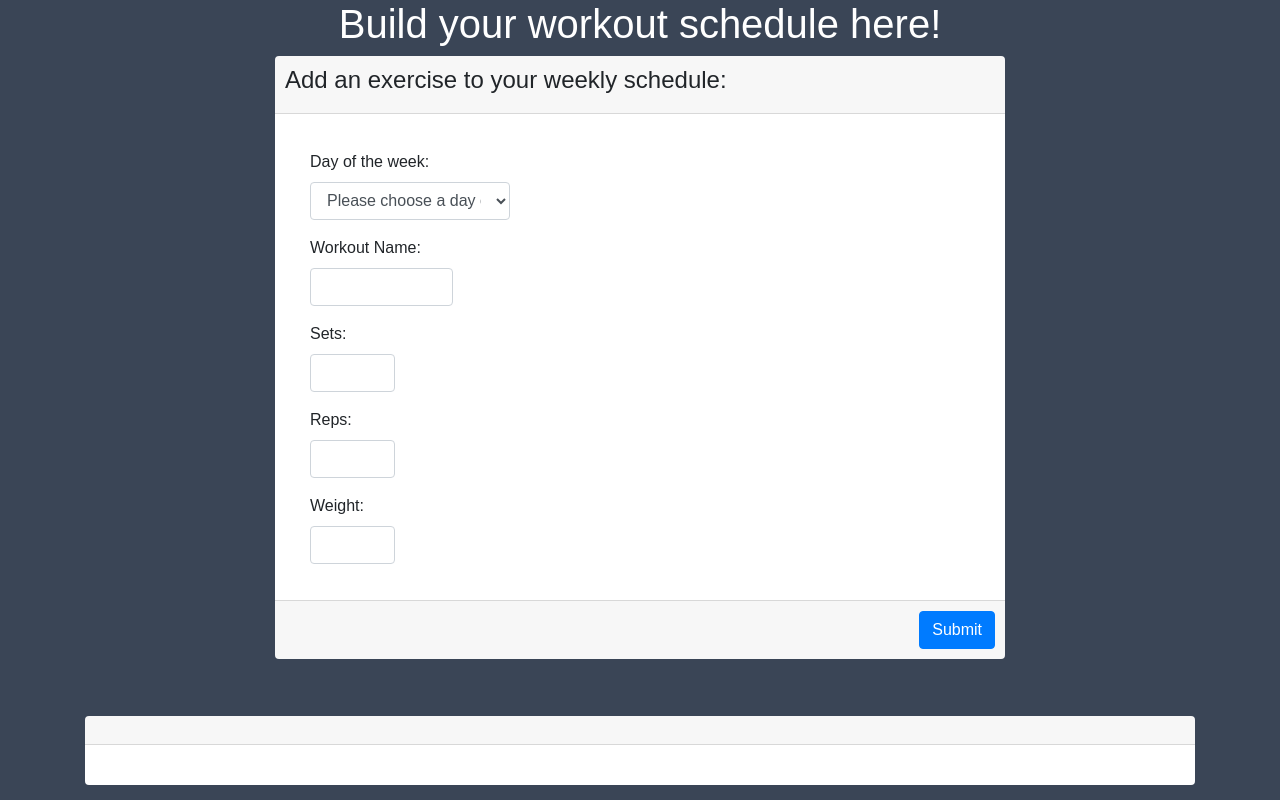
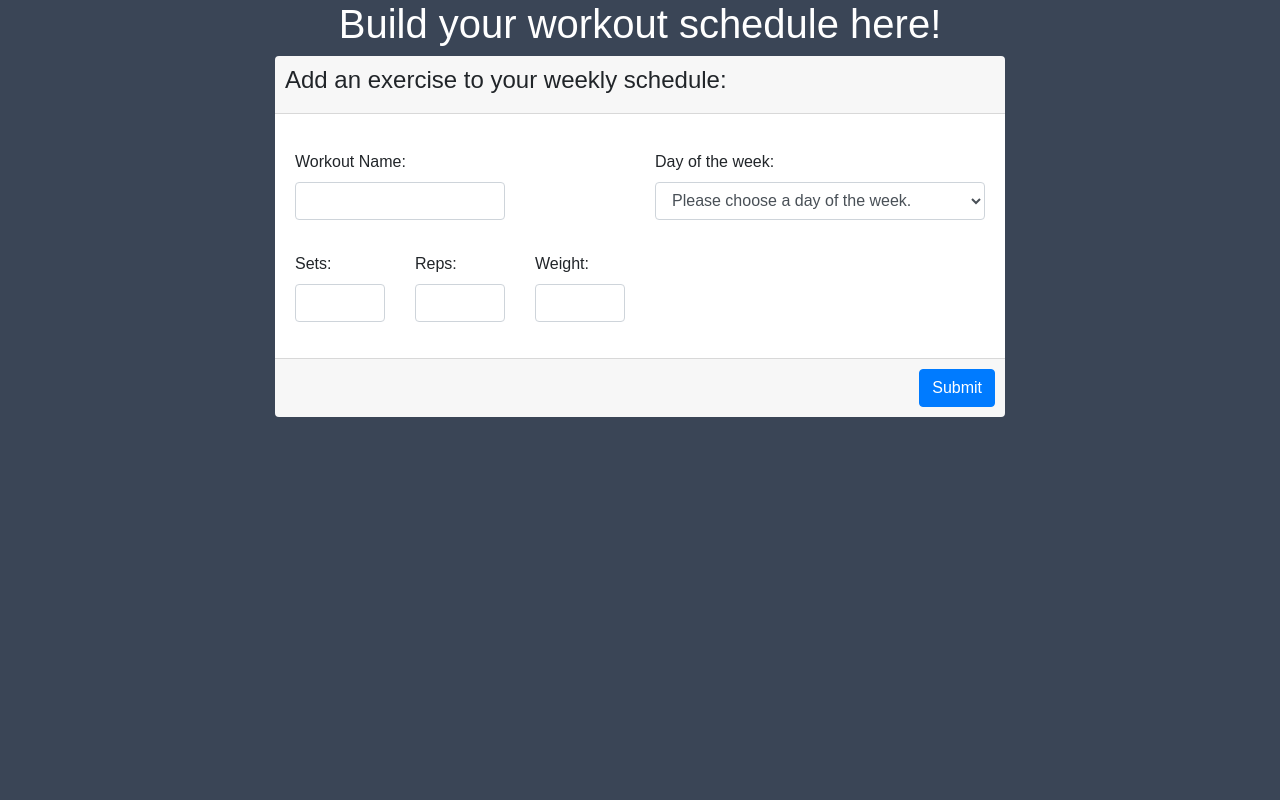
Before and after one commit to BrianLacey/workout-log, a React (Create React App) app in the folder content/: page / in a window 1280 px wide. Built offline with nearby package versions, Linux system fonts and the light colour scheme.

Commit message:
Finished building basic front end.

```diff
--- a/content/package.json
+++ b/content/package.json
@@ -3,6 +3,7 @@
   "version": "0.1.0",
   "private": true,
   "dependencies": {
+    "axios": "^0.18.0",
     "react": "^16.3.2",
     "react-dom": "^16.3.2",
     "react-scripts": "1.1.4"
--- a/content/src/containers/Landing.js
+++ b/content/src/containers/Landing.js
@@ -11,7 +11,8 @@ class Landing extends PureComponent {
       sets: "",
       reps: "",
       weight: "",
-      weekDay: ""
+      weekDay: "",
+      schedule: []
     };
     this.onChange = this.onChange.bind(this);
   }
@@ -45,7 +46,17 @@ class Landing extends PureComponent {
               }
             >
               <form>
+                <div className="row">
                   <div className="col-lg-4">
+                    <FormInput
+                      type="text"
+                      name="name"
+                      label="Workout Name"
+                      value={this.state.name}
+                      onChange={this.onChange}
+                    />
+                  </div>
+                  <div className="col-lg-6 offset-lg-2">
                     <Dropdown
                       name="weekDay"
                       label="Day of the week"
@@ -62,15 +73,8 @@ class Landing extends PureComponent {
                       onChange={this.onChange}
                     />
                   </div>
-                <div className="col-lg-3">
-                  <FormInput
-                    type="text"
-                    name="name"
-                    label="Workout Name"
-                    value={this.state.name}
-                    onChange={this.onChange}
-                  />
                 </div>
+                <div className="row">
                   <div className="col-lg-2">
                     <FormInput
                       type="number"
@@ -98,15 +102,18 @@ class Landing extends PureComponent {
                       onChange={this.onChange}
                     />
                   </div>
+                </div>
               </form>
             </ContainerPanel>
           </div>
         </div>
+        {this.state.schedule.length > 0 && (
           <div className="row">
             <div className="col">
               <ContainerPanel />
             </div>
           </div>
+        )}
       </div>
     );
   }
```
Lines whose indentation alone changed are shown as unchanged.
